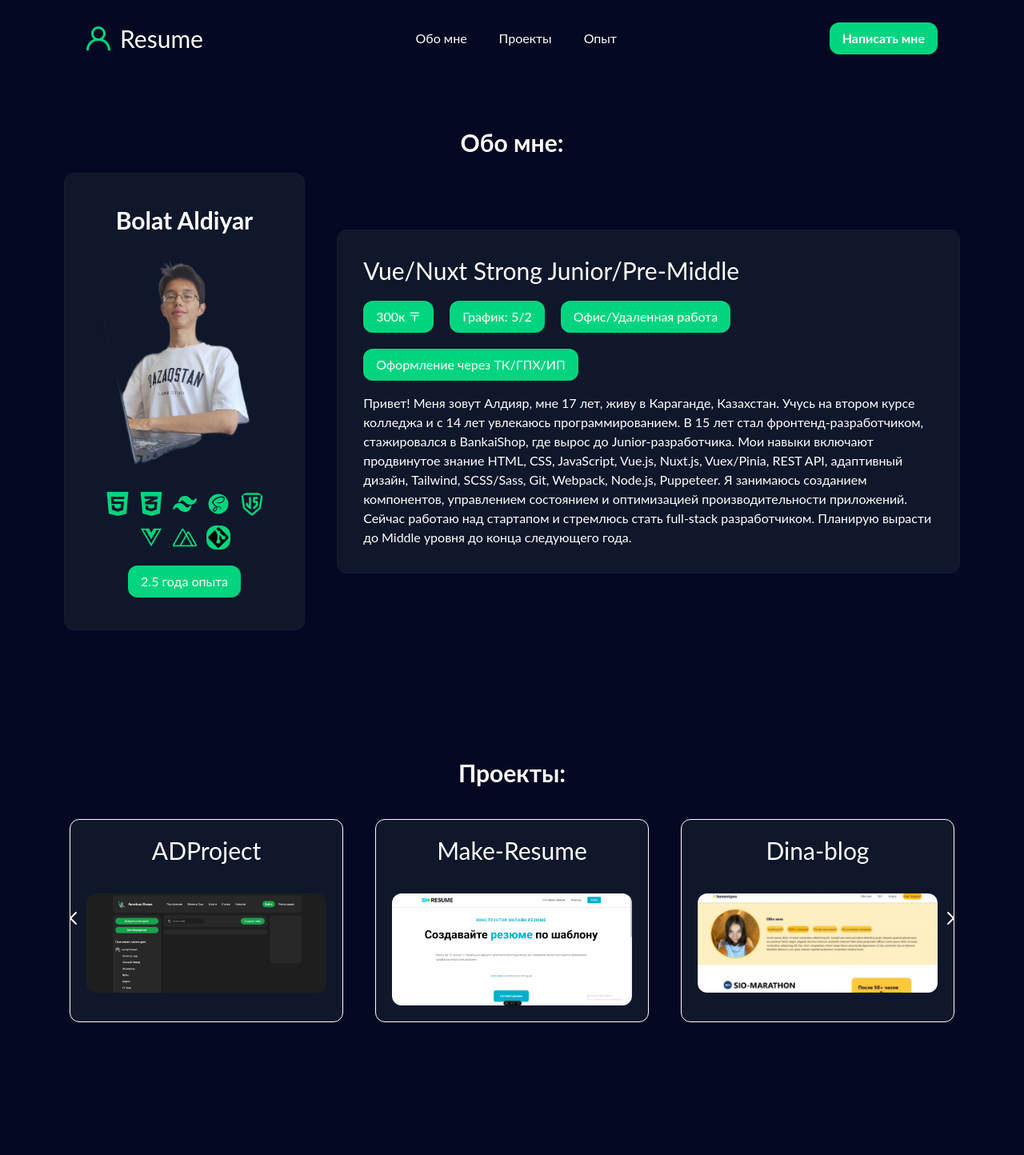
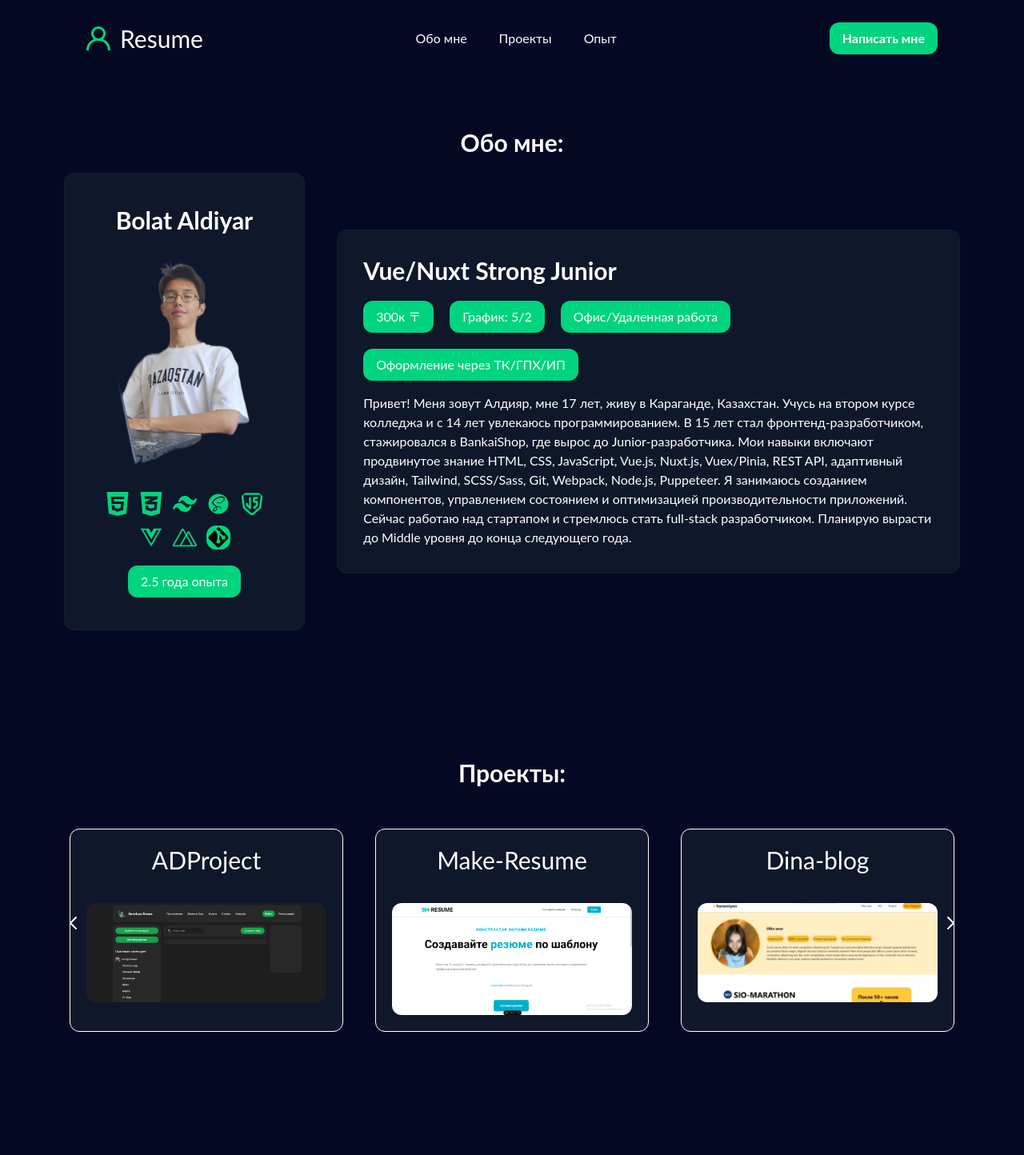
Before and after one commit to Shpaldik/Aldiyar-resume, a Vue app: page / in a window 1280 px wide. Shown: the top 1444 px of the page at 80% size. Built offline with nearby package versions, Linux system fonts and the light colour scheme.

Commit message:
Полный карусель

```diff
--- a/src/components/Info.vue
+++ b/src/components/Info.vue
@@ -20,7 +20,7 @@
                 </div>
             </div>
             <div class="bg-gray border border-border p-5 md:p-8 rounded-xl w-full">
-                <h1 class="text-3xl text-center md:text-left">Vue/Nuxt Strong Junior/Pre-Middle</h1>
+                <h1 class="text-3xl text-center font-bold md:text-left">Vue/Nuxt Strong Junior</h1>
                 <div class="flex flex-wrap gap-5 mt-5 justify-center md:justify-start">
                     <button class="bg-green p-2 rounded-xl w-full md:w-auto md:px-4">300к 〒</button>
                     <button class="bg-green p-2 rounded-xl w-full md:w-auto md:px-4">График: 5/2</button>
--- a/src/components/Projects.vue
+++ b/src/components/Projects.vue
@@ -13,11 +13,15 @@
         <div class="flex gap-5 md:gap-10 transition-transform ease-in-out duration-500"
              :style="{ transform: `translateX(${translateX}px)` }"
              ref="projectContainer">
-          <div v-for="(project, index) in visibleProjects" :key="index" class="project-container bg-gray border border-gray-300 p-5 rounded-xl hover:border-green-500 duration-300 transform hover:-translate-y-1 w-full md:w-auto">
-            <router-link :to="`/${project.route}`">
+          <div v-for="(project, index) in visibleProjects" :key="index" class="project-container bg-gray border border-gray-300 p-5 rounded-xl hover:border-green duration-300 transform hover:-translate-y-1 w-full md:w-auto mt-3">
+            <router-link v-if="isInternalRoute(project.route)" :to="`/${project.route}`">
               <p class="text-center text-2xl md:text-3xl">{{ project.title }}</p>
               <img class="rounded-xl mt-5 md:mt-9 mx-auto" :src="project.imageSrc" :alt="project.title" width="300" height="200">
             </router-link>
+            <a v-else :href="project.url" target="_blank" rel="noopener noreferrer">
+              <p class="text-center text-2xl md:text-3xl">{{ project.title }}</p>
+              <img class="rounded-xl mt-5 md:mt-9 mx-auto" :src="project.imageSrc" :alt="project.title" width="300" height="200">
+            </a>
           </div>
         </div>
         <div class="absolute right-0 top-1/2 transform -translate-y-1/2 z-10">
@@ -41,7 +45,7 @@ export default {
         { title: 'ADProject', imageSrc: '/public/ADP.png', route: 'ADProject' },
         { title: 'Make-Resume', imageSrc: '/public/Cards.png', route: 'MakeResume' },
         { title: 'Dina-blog', imageSrc: '/public/DinaBlog.jpg', route: 'DinaBlog' },
-        { title: 'Weather-Site', imageSrc: '/public/Weather.png', route: 'WeatherSite' }
+        { title: 'Weather-Site', imageSrc: '/public/Weather.png', url: 'https://new-weather-site.vercel.app/' }
       ],
       currentIndex: 0,
       visibleProjects: [],
@@ -74,6 +78,11 @@ export default {
 
       this.translateX = -this.currentIndex * projectWidth;
       this.updateVisibleProjects();
+    },
+    isInternalRoute(route) {
+      // Функция для проверки, является ли маршрут внутренним для приложения
+      const internalRoutes = ['ADProject', 'MakeResume', 'DinaBlog'];
+      return internalRoutes.includes(route);
     }
   }
 };
```
